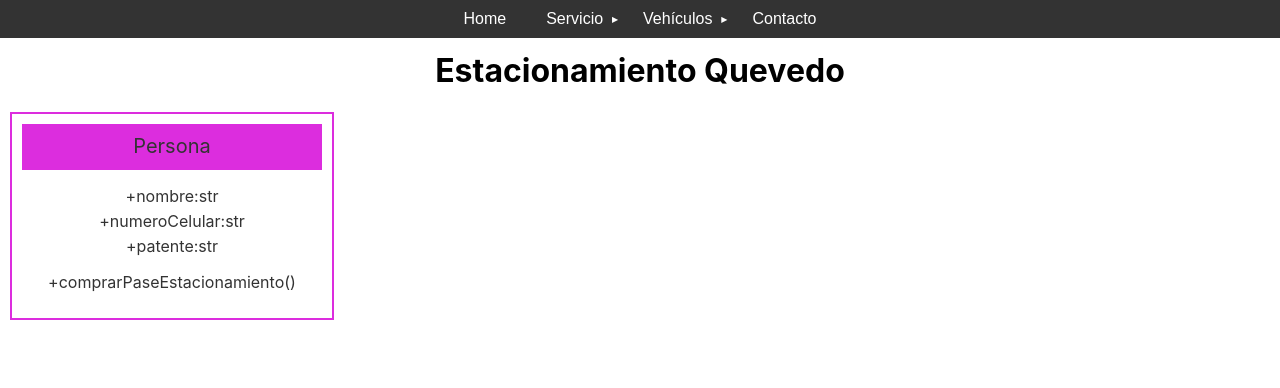
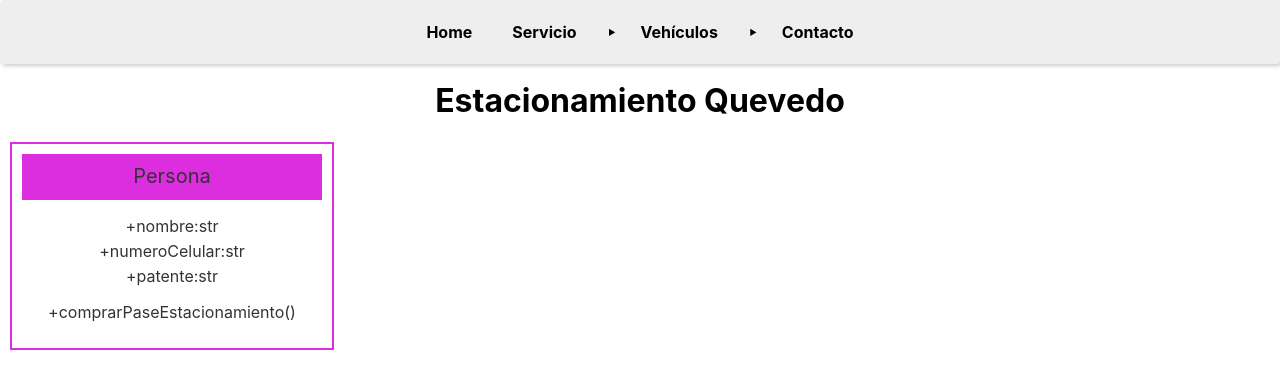
Before and after one commit to quevedoagostina/Bulfon-Quevedo-REACTJS, a React (Create React App) app: page / in a window 1280 px wide. Shown: the top 388 px of the page. Built offline with nearby package versions, Linux system fonts and the light colour scheme.

Commit message:
Cambios en el menú

```diff
--- /dev/null
+++ b/playground-2.mongodb.js
@@ -0,0 +1,4 @@
+
+use('ITEC!');
+
+db.Personas.insertOne({Nombre:"Juan",Edad:18,Cuadro:"Boca",sexo:"M",Hijos:[{Nombre:"Juancito"},{Nombre:"Luis"}]})
--- a/src/App.css
+++ b/src/App.css
@@ -14,7 +14,7 @@
 }
 
 .App{
-  padding-top: 30px;
+  padding-top: 60px;
 }
 
 .App-header {
--- a/src/App.js
+++ b/src/App.js
@@ -57,9 +57,9 @@ function App() {
 
   return (
     <div className="App">
+      <Menu data={configMenu} />
       <h1>Estacionamiento Quevedo</h1>
       <DrawClass data={CLASS_UML} />
-      <Menu data={configMenu} />
     </div>
   );
 }
--- a/src/Menu.js
+++ b/src/Menu.js
@@ -1,43 +1,33 @@
 import React, { useState } from 'react';
 import './css/Menu.css';
 
-const MenuItem = ({ item, onItemClick }) => {
+const MenuItem = ({ item }) => {
   const [isSubMenuOpen, setSubMenuOpen] = useState(false);
 
   const toggleSubMenu = () => {
-    if (item.isFolder) {
-      setSubMenuOpen(!isSubMenuOpen);
-    }
+    setSubMenuOpen(!isSubMenuOpen);
   };
 
   return (
-    <div
-      className={`menu-item ${item.isFolder ? 'has-submenu' : ''} ${
-        isSubMenuOpen ? 'open-submenu' : ''
-      }`}
-    >
-      <div
-        onClick={() => {
-          if (item.isFolder) {
-            toggleSubMenu();
-          } else {
-            onItemClick(item);
-          }
-        }}
-      >
+    <div className={`menu-item ${item.isFolder ? 'has-submenu' : ''} ${isSubMenuOpen ? 'open-submenu' : ''}`}>
+      <div onClick={toggleSubMenu}>
         {item.name}
+        {item.isFolder && (
+          <svg aria-hidden="true" width="16" height="16">
+            <use xlinkHref="#arrow" />
+          </svg>
+        )}
       </div>
       {item.isFolder && (
         <div className={`sub-menu ${isSubMenuOpen ? 'open-submenu' : ''}`}>
           {item.subItems.map((subItem, index) => (
-            <MenuItem key={index} item={subItem} onItemClick={onItemClick} />
+            <MenuItem key={index} item={subItem} />
           ))}
         </div>
       )}
     </div>
   );
 };
-
 
 const Menu = ({ data }) => {
   const { menuItems } = data;
--- a/src/css/Menu.css
+++ b/src/css/Menu.css
@@ -1,58 +1,102 @@
-/* Menu.css */
+/* menu.css */
 .menu-container {
   position: fixed;
   top: 0;
   left: 0;
   width: 100%;
-  background-color: #333;
   display: flex;
   justify-content: center;
   z-index: 1;
-  font-family: Arial, sans-serif; /* Cambia la fuente de letra */
+  background-color: #eee;
+  border-radius: 4px;
+  box-shadow: 2px 2px 4px rgba(0, 0, 0, 0.2);
 }
 
 .menu-items {
   display: flex;
-  align-items: center;
-  list-style: none; /* Elimina las viñetas de la lista */
-  padding: 0; /* Elimina el relleno predeterminado de la lista */
-  margin: 0; /* Elimina el margen predeterminado de la lista */
+  justify-content: stretch;
+  margin: 0;
+  padding: 0;
+  list-style: none;
 }
 
 .menu-item {
+  flex: 1 1 auto;
+  display: flex;
+  justify-content: stretch;
+  flex-wrap: wrap;
   position: relative;
-  padding: 10px 20px;
-  cursor: pointer;
-  color: #fff; /* Color de texto blanco */
-  text-decoration: none; /* Quita subrayado de enlaces */
 }
 
-.menu-item:hover {
-  background: #555; /* Cambia el color de fondo en el hover */
+.menu-item > div {
+  flex: 1 0 auto;
+  display: flex;
+  flex-wrap: wrap;
+  align-items: center;
+  border: 0;
+  font-size: inherit;
+  line-height: 1.5;
+  cursor: pointer;
+  margin: 0.25em;
+  padding: 1em;
+  background: #eee;
+  color: #000;
+  font-weight: bold;
+  text-decoration: none;
+  font-family: inherit;
+  border-radius: 3px;
 }
 
-.has-submenu::after {
+.menu-item > div:hover {
+  background: #fff;
+}
+
+.menu-item > div:focus {
+  outline: 0.125em dotted purple;
+  outline-offset: -0.125em;
+}
+
+.menu-item.has-submenu::after {
   content: '▶';
   position: absolute;
   right: 5px;
   top: 50%;
   transform: translateY(-50%);
-  color: #fff; /* Color de flecha blanco */
-  font-size: 0.5em; /* Ajusta el tamaño de la flecha (puedes ajustar el valor según tus preferencias) */
+  color: #000;
+  font-size: 0.5em;
 }
 
-
 .sub-menu {
-  display: none;
   position: absolute;
   top: 100%;
   left: 0;
-  background-color: #444;
-  z-index: 2;
-  min-width: 200px;
-  box-shadow: 0 2px 4px rgba(0, 0, 0, 0.2);
+  visibility: hidden;
+  min-width: 100%;
+  width: 12em;
+  margin-top: 0.25em;
+  padding: 0;
+  list-style: none;
+  background-color: #eee;
+  border-radius: 3px;
 }
 
-.open-submenu .sub-menu {
-  display: block;
+.menu-item:hover .sub-menu {
+  visibility: visible;
 }
+
+.menu-item.open-submenu > .sub-menu {
+  visibility: hidden;
+  top: 0;
+  left: 100%;
+  margin-top: 0;
+}
+
+.menu-item svg {
+  width: 1em;
+  height: 1em;
+  margin-left: 0.5em;
+}
+
+[aria-expanded="true"] svg {
+  transform: scaleY(-1);
+}
```
Also changed, not shown: playground-1.mongodb.js (added, +43 -0 lines).
